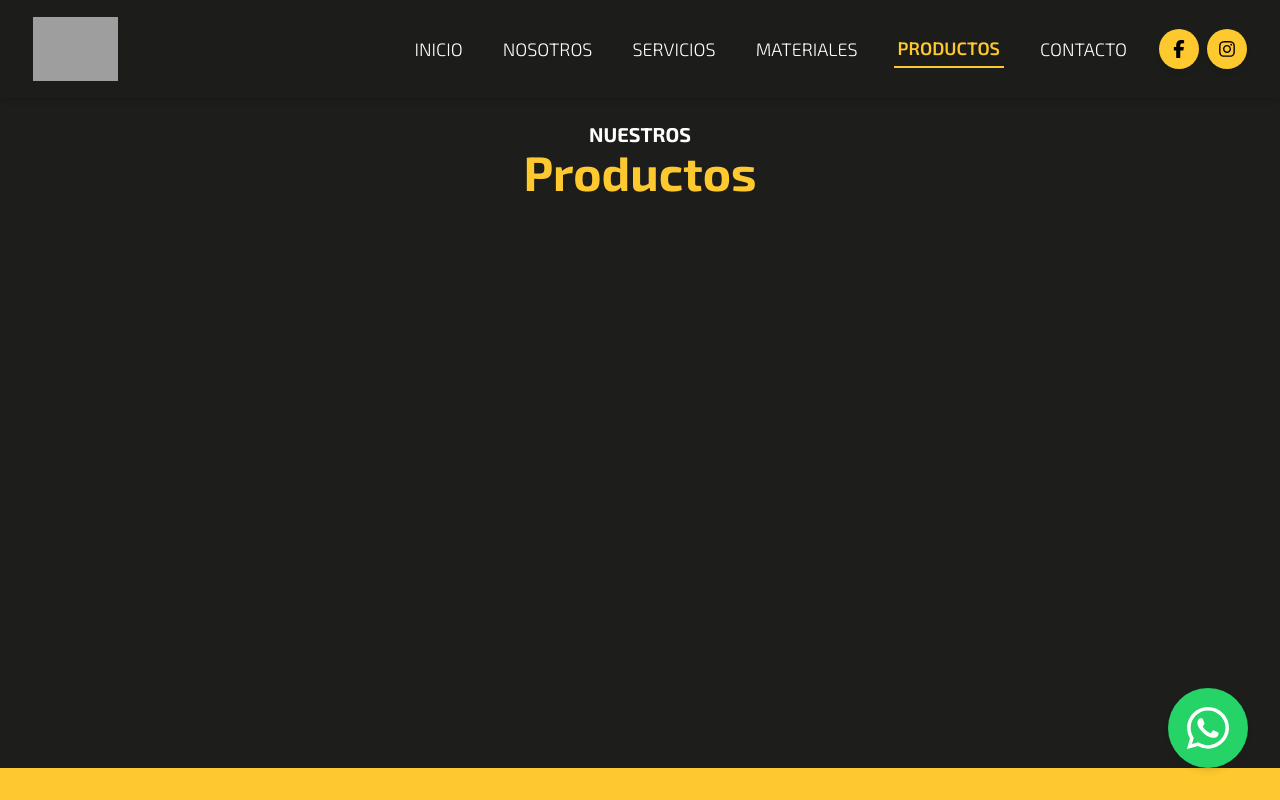
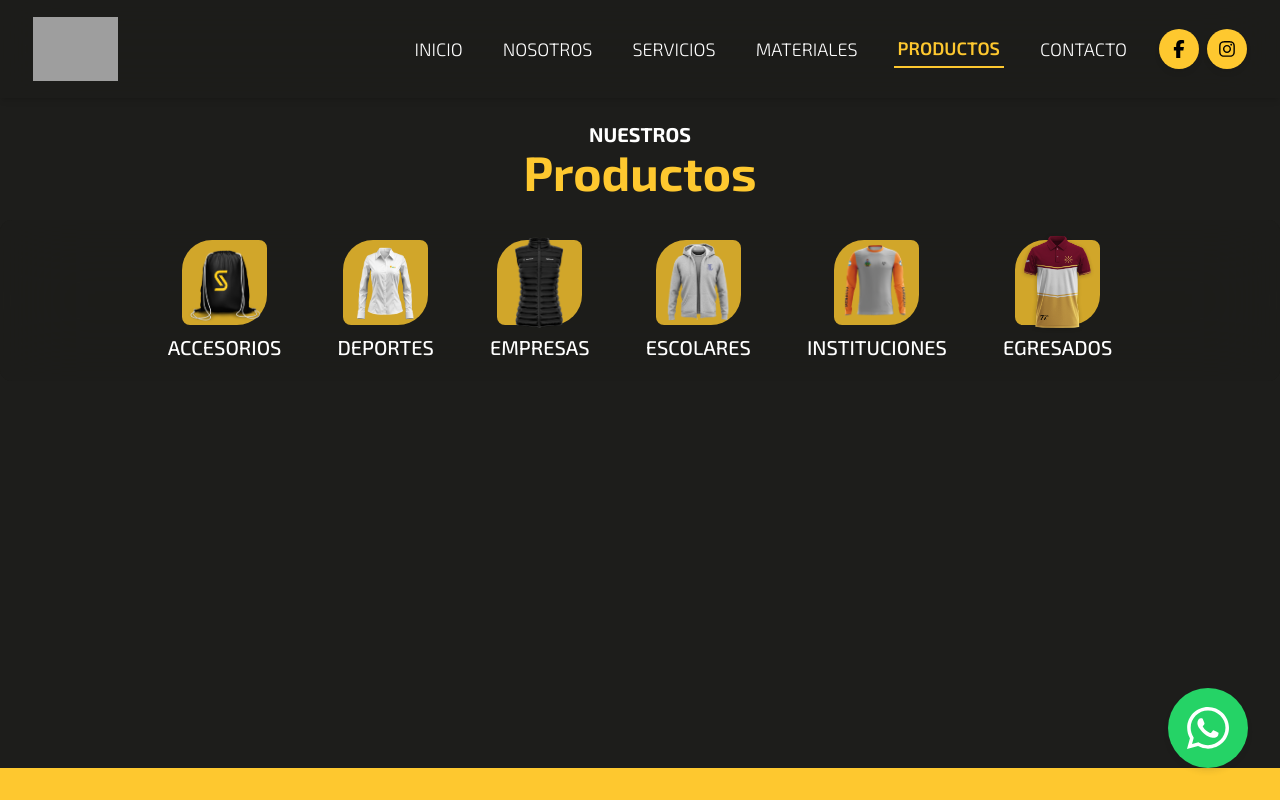
Before and after one commit to irinag00/pageSolport, a React (Vite) app: page /productos in a window 1280 px wide. Shown: the top 800 px of the page. Built offline with nearby package versions, Linux system fonts and the light colour scheme; grey boxes are pictures that could not be loaded.

Commit message:
navbar para productos

```diff
--- a/src/components/common/Sections/ProductsSection/ProductsSection.jsx
+++ b/src/components/common/Sections/ProductsSection/ProductsSection.jsx
@@ -75,7 +75,7 @@ const ProductsSection = () => {
           </div>
           <div className="relative transition-all duration-300 cursor-pointer hover:-translate-y-0.4 hover:scale-105">
             <img
-              src="./src/assets/REMERA-SUPERSOL.png"
+              src="./src/assets/BOMBEROS-HORNILLOS-MANGA-LARGA.png"
               alt=""
               className="md:h-full sm:h-[300px] h-[200px] w-full object-contain scale-110"
             />
--- a/src/components/pages/productos/Productos.jsx
+++ b/src/components/pages/productos/Productos.jsx
@@ -1,9 +1,64 @@
 import { Typography } from "@material-tailwind/react";
-import React from "react";
+import { useState, useEffect } from "react";
+import { Navbar, Collapse, IconButton } from "@material-tailwind/react";
+import { HiBars3, HiXMark } from "react-icons/hi2";
+
+function NavList() {
+  const listProducts = [
+    { title: "Accesorios", img: "./src/assets/bolsa-mochila.png" },
+    { title: "Deportes", img: "./src/assets/camisa-supersol.png" },
+    { title: "Empresas", img: "./src/assets/chaleco-agronorte.png" },
+    { title: "Escolares", img: "./src/assets/campera-remera-barreiro.png" },
+    {
+      title: "Instituciones",
+      img: "./src/assets/BOMBEROS-HORNILLOS-MANGA-LARGA.png",
+    },
+    { title: "Egresados", img: "./src/assets/IPETYM-ALIMENTACION.png" },
+  ];
+  return (
+    <ul className="my-2 flex flex-col gap-2 lg:mb-0 lg:mt-0 lg:flex-row lg:items-center lg:gap-10">
+      {listProducts.map((item, index) => (
+        <Typography
+          key={index}
+          as="li"
+          color="white"
+          className="p-2 font-medium text-xl"
+        >
+          <div className="flex flex-col justify-center items-center gap-2">
+            <img
+              src={item.img}
+              alt=""
+              className="w-[85px] h-[85px] bg-yellowSol/80 rounded-tl-[30px] rounded-tr-lg rounded-b-lg rounded-br-[30px] overflow-visible object-cover "
+            />
+            <a
+              href="#"
+              className="flex items-center hover:text-yellowSol transition-colors"
+            >
+              {item.title.toUpperCase()}
+            </a>
+          </div>
+        </Typography>
+      ))}
+    </ul>
+  );
+}
 
 const Productos = () => {
+  const [openNav, setOpenNav] = useState(false);
+
+  const handleWindowResize = () =>
+    window.innerWidth >= 960 && setOpenNav(false);
+
+  useEffect(() => {
+    window.addEventListener("resize", handleWindowResize);
+
+    return () => {
+      window.removeEventListener("resize", handleWindowResize);
+    };
+  }, []);
   return (
     <div className="mt-20">
+      <div>
         <Typography className="text-semibold text-center text-white text-xl font-bold ">
           NUESTROS
         </Typography>
@@ -11,6 +66,29 @@ const Productos = () => {
           Productos
         </Typography>
       </div>
+      <Navbar className="bg-blackSol border-none shadow-none mx-auto px-6 py-3 mt-6">
+        <div className="flex items-center justify-center">
+          <div className="hidden lg:block">
+            <NavList />
+          </div>
+          <IconButton
+            variant="text"
+            className="ml-auto h-6 w-6 text-inherit hover:bg-transparent focus:bg-transparent active:bg-transparent lg:hidden"
+            ripple={false}
+            onClick={() => setOpenNav(!openNav)}
+          >
+            {openNav ? (
+              <HiXMark className="h-6 w-6" strokeWidth={2} />
+            ) : (
+              <HiBars3 className="h-6 w-6" strokeWidth={2} />
+            )}
+          </IconButton>
+        </div>
+        <Collapse open={openNav}>
+          <NavList />
+        </Collapse>
+      </Navbar>
+    </div>
   );
 };
 
```
Also changed, not shown: src/assets/BOMBEROS-HORNILLOS-MANGA-LARGA.png (added). Lines whose indentation alone changed are shown as unchanged.
